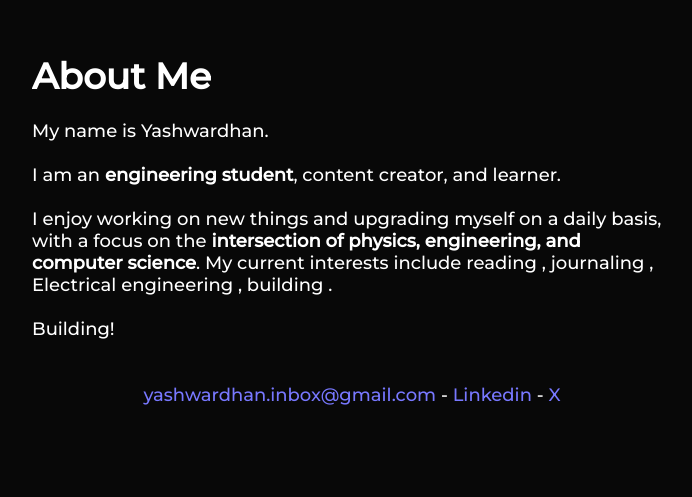
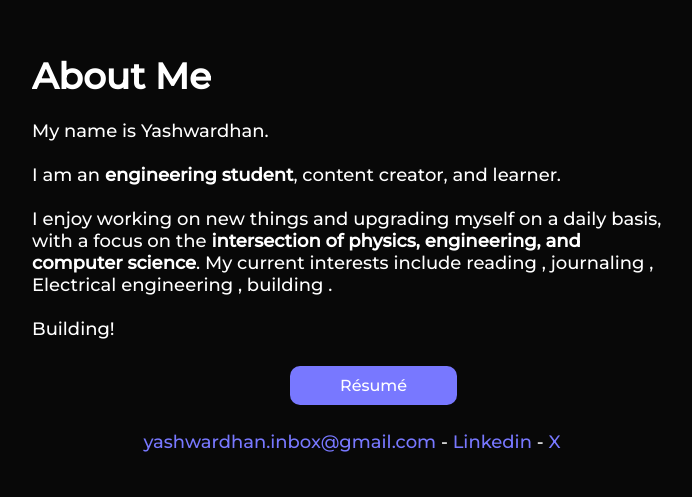
Before and after one commit to yashwardhanx10/yashwardhanx.me, a website: page index.html in a window 1280 px wide. Shown: the part 826-1323 px from the top of the page, without its empty margins (288-980 px from the left). Before the commit the page ends 1276 px from the top, so only its background shows below. Drawn offline with nearby package versions, Linux system fonts and the light colour scheme.

Commit message:
Update index.html

```diff
--- a/index.html
+++ b/index.html
@@ -69,7 +69,7 @@
                  Building!
                 <br><br>
             </p>
-
+            <button onclick="window.location.href="assets/Yashwarshan's Resume.pdf" " id="resume_button">Résumé</button>
             <br>
             <p>
                 <center>
```
